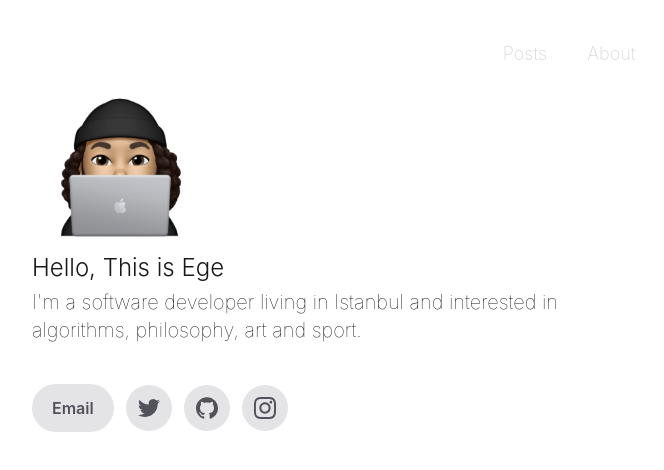
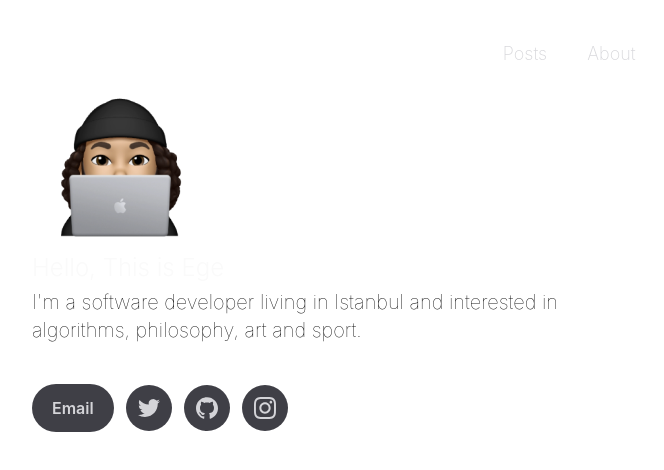
Before and after one commit to legemutlu/project-me, a Next.js app: page / in a window 1280 px wide. Shown: the top 470 px of the page, without its empty margins (304-968 px from the left). Built offline with nearby package versions, Linux system fonts and the light colour scheme; what @tailwindcss/typography would draw is missing.

Commit message:
feat: theme config

```diff
--- a/src/components/social.js
+++ b/src/components/social.js
@@ -10,9 +10,8 @@ function SocialButton({ href, children }) {
       href={href}
       blank
       className="
-      flex items-center p-3 bg-gray-200 text-gray-600 rounded-full transition-colors
-      hover:bg-opacity-75
-      dark:bg-gray-700 dark:text-gray-300"
+      flex items-center p-3 bg-gray-700 text-gray-300 rounded-full transition-colors
+      hover:bg-opacity-75"
     >
       {children}
     </A>
--- a/styles/global.css
+++ b/styles/global.css
@@ -23,8 +23,7 @@
             @apply max-w-screen-xl mx-auto px-4;
         }
         .text-highlight {
-            @apply text-gray-900
-            dark:text-gray-50;
+            @apply text-gray-50;
         }
     }
 
--- a/tailwind.config.js
+++ b/tailwind.config.js
@@ -4,7 +4,7 @@ const { spacing, fontFamily } = require('tailwindcss/defaultTheme');
 module.exports = {
   mode: 'jit',
   purge: ['./pages/**/*.{js,ts,jsx,tsx}', './src/components/**/*.{js,ts,jsx,tsx}'],
-  darkMode: 'class', // or 'media' or 'class'
+  darkMode: 'class',
   theme: {
     extend: {
       colors: {
@@ -21,18 +21,10 @@ module.exports = {
               'scroll-margin-top': spacing[32],
             },
             hr: {
-              'border-color': colors.gray['200'],
+              'border-color': colors.gray['700'],
             },
             '*': {
               color: 'inherit !important',
-            },
-          },
-        },
-        dark: {
-          css: {
-            // color: 'inherit'
-            hr: {
-              'border-color': colors.gray['700'],
             },
           },
         },
```
